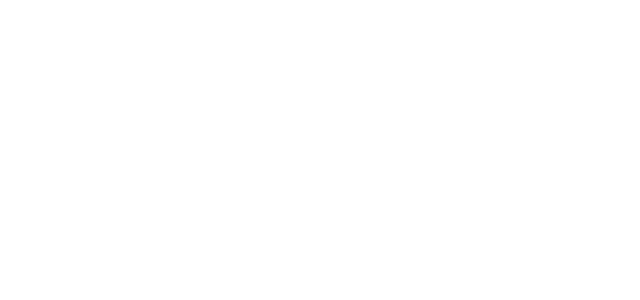
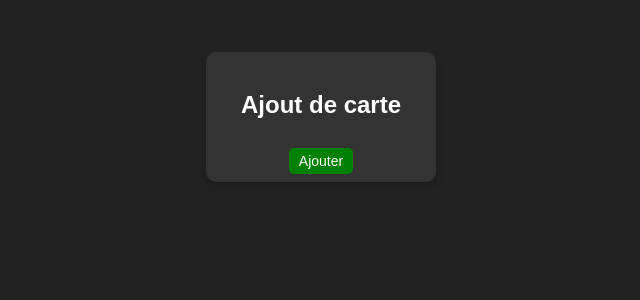
Before and after one commit to abdou1937/CodeCraftBootcamp, a React (Vite) app: page / in a window 1280 px wide. Shown: the top 300 px of the page, without its empty margins (319-959 px from the left). Built offline with nearby package versions, Linux system fonts and the light colour scheme.

Commit message:
add cart

```diff
--- a/src/App.jsx
+++ b/src/App.jsx
@@ -2,14 +2,15 @@
 import reactLogo from './assets/react.svg'
 import viteLogo from '/vite.svg'
 import './App.css'
-import Accuil from './components/Accuil'
+import Cart from './components/Cart'
+
 
 function App() {
-  const [count, setCount] = useState(0)
+
 
   return (
     <>
-
+    <Cart/>
     </>
   )
 }
--- a/src/components/Accuil.jsx
+++ /dev/null
@@ -1,13 +0,0 @@
-import React from 'react'
-
-const Accuil = () => {
-  return (
-
-    <div>
-
-    </div>
-
-  )
-}
-
-export default Accuil
--- /dev/null
+++ b/src/components/Cart.css
@@ -0,0 +1,58 @@
+body {
+    background-color: #222;
+    margin: 0;
+    font-family: Arial, sans-serif;
+}
+
+.container {
+    display: flex;
+    flex-wrap: wrap;
+    gap: 15px;
+    justify-content: center;
+    padding: 20px;
+    min-height: 100vh;
+}
+
+.card {
+    width: 200px;
+    height: 100px;
+    background: #333;
+    color: white;
+    border-radius: 10px;
+    box-shadow: 0 4px 8px rgba(0, 0, 0, 0.2);
+    text-align: center;
+    padding: 15px;
+    transition: transform 0.2s ease-in-out;
+}
+
+.card:hover {
+    transform: scale(1.05);
+}
+
+button {
+    margin: 5px;
+    padding: 5px 10px;
+    border: none;
+    border-radius: 5px;
+    cursor: pointer;
+    font-size: 14px;
+}
+
+button:hover {
+    opacity: 0.8;
+}
+
+.delete {
+    background-color: red;
+    color: white;
+}
+
+.add {
+    background-color: green;
+    color: white;
+}
+
+.edit {
+    background-color: orange;
+    color: white;
+}
--- /dev/null
+++ b/src/components/Cart.jsx
@@ -0,0 +1,36 @@
+import React, { useState } from "react";
+import "./Cart.css";
+
+export default function App() {
+  const [cards, setCards] = useState([]);
+
+  const addCard = () => {
+    const newId = cards.length + 1;
+    setCards([...cards, { id: newId, text: `Description ${newId}` }]);
+  };
+
+
+  const deleteCard = (id) => {
+    setCards(cards.filter((card) => card.id !== id));
+  };
+
+  return (
+    <div className="container">
+
+      <div className="card">
+        <h2>Ajout de carte</h2>
+        <button onClick={addCard} className="add">Ajouter</button>
+      </div>
+
+
+      {cards.map((card) => (
+        <div key={card.id} className="card">
+          <h2>ID: {card.id}</h2>
+          <p>{card.text}</p>
+          <button className="edit">Modifier</button>
+          <button onClick={() => deleteCard(card.id)} className="delete">Supprimer</button>
+        </div>
+      ))}
+    </div>
+  );
+}
```
